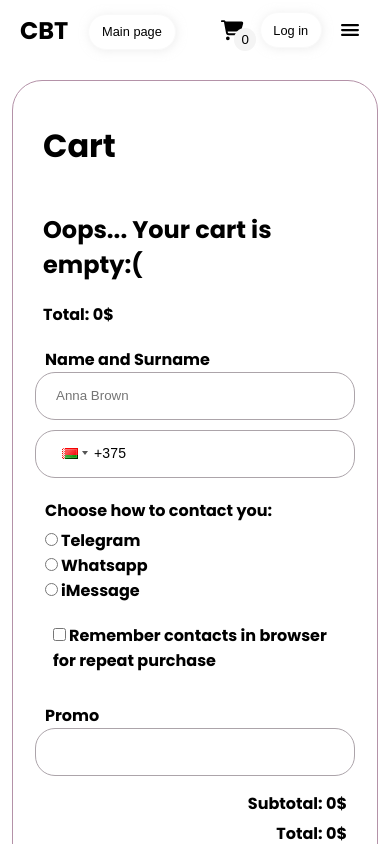
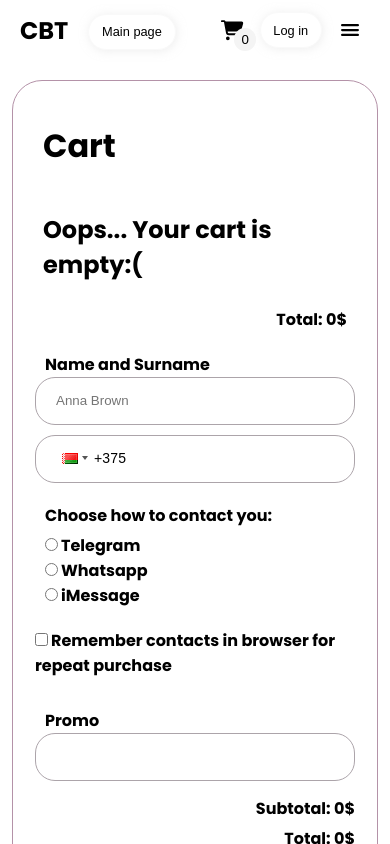
Before and after one commit to sadnaastasia/pet, a React (Vite) app: page /cart in a window 390 px wide. Shown: the top 844 px of the page. Built offline with nearby package versions, Linux system fonts and the light colour scheme.

Commit message:
make cart adaptive

```diff
--- a/src/styles/App.css
+++ b/src/styles/App.css
@@ -919,7 +919,7 @@
   flex-direction: column;
   align-items: stretch;
   height: auto;
-  width: 80%;
+  width: 90%;
   padding: 20px 80px;
 }
 .cart_container .cart_outer .cart-item {
@@ -945,8 +945,8 @@
   margin-right: 30px;
 }
 .cart_container .cart_outer .cart-item img {
-  height: 10rem;
-  width: 15rem;
+  height: 8rem;
+  width: 12rem;
 }
 .cart_container .cart_outer .cart-item .item_button {
   background-color: white;
@@ -967,12 +967,12 @@
   background-color: rgb(223, 223, 223);
 }
 .cart_container .cart_outer .cart_sum-container {
-  width: 100%;
   display: flex;
   flex-direction: column;
-  align-items: end;
+  width: 30rem;
 }
-.cart_container .cart_outer .cart_sum-container .cart_sum {
+.cart_container .cart_outer .cart_sum {
+  width: 100%;
   margin-top: 5px;
   display: flex;
   justify-content: end;
@@ -983,6 +983,7 @@
   align-items: center;
 }
 .cart_container .cart_outer .cart_main .input_container {
+  width: 30rem;
   margin-top: 20px;
   display: flex;
   flex-direction: column;
@@ -990,8 +991,8 @@
   justify-content: center;
 }
 .cart_container .cart_outer .cart_main .input_container input {
+  min-width: 100%;
   box-sizing: border-box;
-  width: 30rem;
   height: 3rem;
   border-radius: 20px;
   border: #aca4aa 1px solid;
@@ -1049,7 +1050,7 @@
 .cart_container .cart_outer .cart_main .remember {
   margin-top: 10px;
   margin-bottom: 10px;
-  padding-left: 10px;
+  width: 30rem;
 }
 .cart_container .cart_outer .cart_main .remember input {
   margin-left: 0;
@@ -1255,7 +1256,7 @@
     min-height: 40rem;
   }
 }
-@media (max-width: 700px) {
+@media (max-width: 750px) {
   .running-line {
     font-size: 0.5rem;
   }
@@ -1361,21 +1362,12 @@
     height: 20rem;
   }
 }
-@media (max-width: 700px) and (min-height: 721px) {
+@media (max-width: 750px) and (min-height: 721px) {
   .about-course_container {
     height: 160vh;
   }
 }
-@media (max-width: 540px) {
-  .courses_container {
-    padding: 30px 30px;
-  }
-  .courses_container .course_container {
-    padding: 30px;
-  }
-  .courses_container .course_container .image_container .course_image {
-    height: 13rem;
-  }
+@media (max-width: 750px) {
   .cart_container {
     padding: 40px 20px;
   }
@@ -1395,19 +1387,35 @@
     width: 1.5rem;
     height: 1.5rem;
   }
-  .cart_container .cart_outer .cart_main .input_container input {
-    box-sizing: border-box;
+  .cart_container .cart_outer .cart_main .input_container {
     width: 20rem;
   }
   .cart_container .cart_outer .cart_main .phone-input_container {
     box-sizing: border-box;
     width: 20rem;
   }
+  .cart_container .cart_outer .cart_main .cart_sum-container {
+    width: 20rem;
+  }
   .cart_container .cart_outer .cart_main .contact {
+    width: 20rem;
+  }
+  .cart_container .cart_outer .cart_main .remember {
     width: 20rem;
   }
   .cart_container .cart_outer .cart_main .cart-button {
     width: 20rem;
+  }
+}
+@media (max-width: 540px) {
+  .courses_container {
+    padding: 30px 30px;
+  }
+  .courses_container .course_container {
+    padding: 30px;
+  }
+  .courses_container .course_container .image_container .course_image {
+    height: 13rem;
   }
   .footer_container {
     background-color: #c776a8;
@@ -1445,8 +1453,7 @@
     width: 1.5rem;
     height: 1.5rem;
   }
-  .cart_container .cart_outer .cart_main .input_container input {
-    box-sizing: border-box;
+  .cart_container .cart_outer .cart_main .input_container {
     width: 20rem;
   }
   .cart_container .cart_outer .cart_main .phone-input_container {
@@ -1454,6 +1461,9 @@
     width: 20rem;
   }
   .cart_container .cart_outer .cart_main .contact {
+    width: 20rem;
+  }
+  .cart_container .cart_outer .cart_main .remember {
     width: 20rem;
   }
   .cart_container .cart_outer .cart_main .cart-button {
--- a/src/styles/App.scss
+++ b/src/styles/App.scss
@@ -1036,7 +1036,7 @@ $greyhover: rgb(223, 223, 223);
     flex-direction: column;
     align-items: stretch;
     height: auto;
-    width: 80%;
+    width: 90%;
     padding: 20px 80px;
     .cart-item {
       font-size: small;
@@ -1060,8 +1060,8 @@ $greyhover: rgb(223, 223, 223);
         }
       }
       img {
-        height: 10rem;
-        width: 15rem;
+        height: 8rem;
+        width: 12rem;
       }
       .item_button {
         background-color: white;
@@ -1083,29 +1083,30 @@ $greyhover: rgb(223, 223, 223);
       }
     }
     .cart_sum-container {
+      display: flex;
+      flex-direction: column;
+      width: 30rem;
+    }
+    .cart_sum {
       width: 100%;
-      display: flex;
-      flex-direction: column;
-      align-items: end;
-      .cart_sum {
-        margin-top: 5px;
-        display: flex;
-        justify-content: end;
-      }
+      margin-top: 5px;
+      display: flex;
+      justify-content: end;
     }
     .cart_main {
       display: flex;
       flex-direction: column;
       align-items: center;
       .input_container {
+        width: 30rem;
         margin-top: 20px;
         display: flex;
         flex-direction: column;
         align-items: start;
         justify-content: center;
         input {
+          min-width: 100%;
           box-sizing: border-box;
-          width: 30rem;
           height: 3rem;
           border-radius: 20px;
           border: #aca4aa 1px solid;
@@ -1164,7 +1165,7 @@ $greyhover: rgb(223, 223, 223);
       .remember {
         margin-top: 10px;
         margin-bottom: 10px;
-        padding-left: 10px;
+        width: 30rem;
         input {
           margin-left: 0;
           accent-color: black;
@@ -1387,7 +1388,7 @@ $greyhover: rgb(223, 223, 223);
   }
 }
 
-@media (max-width: 700px) {
+@media (max-width: 750px) {
   .running-line {
     font-size: 0.5rem;
     hr {
@@ -1503,19 +1504,6 @@ $greyhover: rgb(223, 223, 223);
       height: 160vh;
     }
   }
-}
-@media (max-width: 540px) {
-  .courses_container {
-    padding: 30px 30px;
-    .course_container {
-      padding: 30px;
-      .image_container {
-        .course_image {
-          height: 13rem;
-        }
-      }
-    }
-  }
   .cart_container {
     padding: 40px 20px;
     .cart_outer {
@@ -1537,20 +1525,36 @@ $greyhover: rgb(223, 223, 223);
       }
       .cart_main {
         .input_container {
-          input {
-            box-sizing: border-box;
-            width: 20rem;
-          }
+          width: 20rem;
         }
         .phone-input_container {
           box-sizing: border-box;
           width: 20rem;
         }
+        .cart_sum-container {
+          width: 20rem;
+        }
         .contact {
           width: 20rem;
         }
+        .remember {
+          width: 20rem;
+        }
         .cart-button {
           width: 20rem;
+        }
+      }
+    }
+  }
+}
+@media (max-width: 540px) {
+  .courses_container {
+    padding: 30px 30px;
+    .course_container {
+      padding: 30px;
+      .image_container {
+        .course_image {
+          height: 13rem;
         }
       }
     }
@@ -1593,10 +1597,7 @@ $greyhover: rgb(223, 223, 223);
       }
       .cart_main {
         .input_container {
-          input {
-            box-sizing: border-box;
-            width: 20rem;
-          }
+          width: 20rem;
         }
         .phone-input_container {
           box-sizing: border-box;
@@ -1605,6 +1606,9 @@ $greyhover: rgb(223, 223, 223);
         .contact {
           width: 20rem;
         }
+        .remember {
+          width: 20rem;
+        }
         .cart-button {
           width: 20rem;
         }
```
Also changed, not shown: 1 other file (tests, documents, lock files or other folders).
